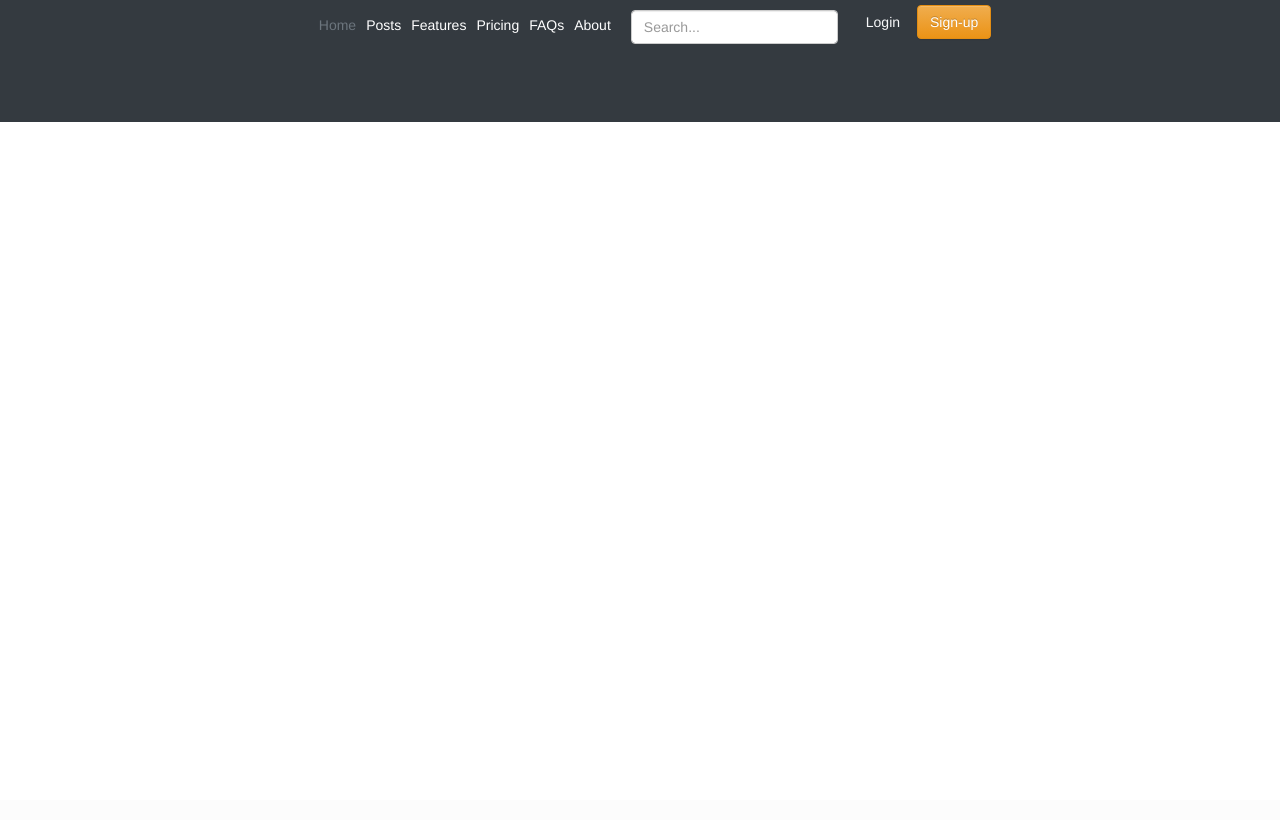
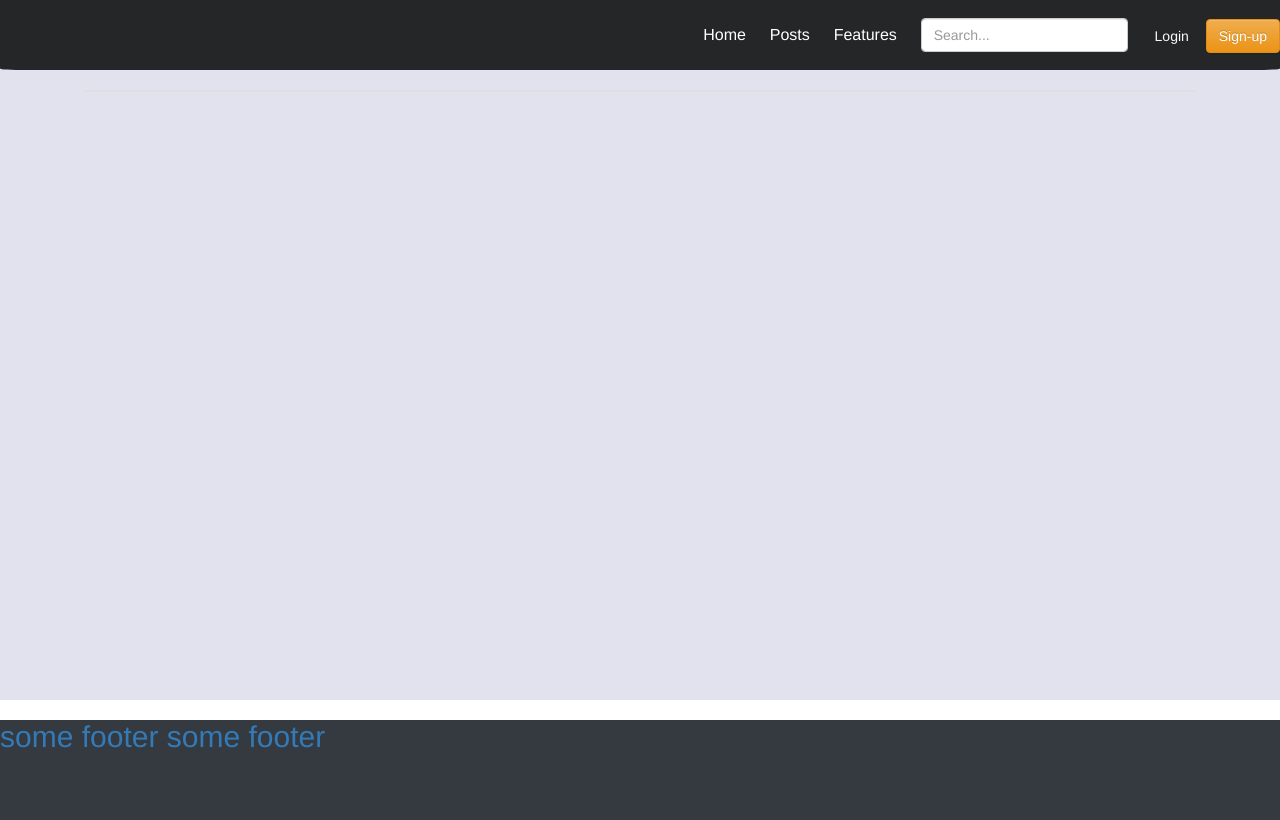
Before and after one commit to katerinArtem/MyPetProjectSite, a Django app: page /features/ in a window 1280 px wide. Before the commit the page ends 122 px from the top, so only its background shows below. Run offline with Django 3.2, Linux system fonts and the light colour scheme; some libraries are stand-ins or nearby versions.

Commit message:
reworked navbar and some   css and js includes

```diff
--- a/taskmanager/templates/base.html
+++ b/taskmanager/templates/base.html
@@ -1,17 +1,20 @@
 <!DOCTYPE html>
 <html lang="en">
 <head>
-
     <link rel="stylesheet" href="https://stackpath.bootstrapcdn.com/bootstrap/4.1.3/css/bootstrap.min.css" integrity="sha384-MCw98/SFnGE8fJT3GXwEOngsV7Zt27NXFoaoApmYm81iuXoPkFOJwJ8ERdknLPMO" crossorigin="anonymous">
     <link rel="stylesheet" href="//maxcdn.bootstrapcdn.com/bootstrap/3.2.0/css/bootstrap.min.css">
     <link rel="stylesheet" href="//maxcdn.bootstrapcdn.com/bootstrap/3.2.0/css/bootstrap-theme.min.css">
     <link rel="stylesheet" href="https://cdn.jsdelivr.net/npm/bootstrap-icons@1.6.0/font/bootstrap-icons.css">
     {% load static %}
     <link rel="stylesheet" href="{% static 'posts.css' %}">
-      <meta charset="UTF-8">
+    <link rel="stylesheet" href="{% static 'css/base.css' %}">
+    <link rel="stylesheet" href="{% static 'css/profile_dialogs.css' %}">
+    <link rel="stylesheet" href="{% static 'css/profile_dialog.css' %}">
+      <meta charset="UTF-8" content="width=device-width, initial-scale=1">
     <title>{% block title %}Home Page{% endblock %}</title>
 </head>
 <body>
+  <div class="wrapper">
     {%block errors%}
   {% for field in form.fields %}
     {% if field.errors %}
@@ -27,61 +30,42 @@
   {%endblock%}
     {%block header%}
     <header>
-      <nav class="navbar navbar-fixed-top bg-dark text-white ">
-        <div class="container-fluid">
-          <div class="d-flex flex-wrap align-items-center justify-content-end ">
-            <a href="/" class="d-flex align-items-center mb-2 mb-lg-0 text-white text-decoration-none">
-              <svg class="bi me-2" width="40" height="32" role="img" aria-label="Bootstrap"><use xlink:href="#bootstrap"/></svg>
-            </a>
-            <ul class="nav col-12 col-lg-auto me-lg-auto mb-2 justify-content-end mb-md-0">
-              <li><a href="{% url 'main:home' %}" class="nav-link px-2 text-secondary">Home</a></li>
-              <li><a href="{% url 'main:posts' %}" class="nav-link px-2 text-white">Posts</a></li>
-              <li><a href="{% url 'main:features' %}" class="nav-link px-2 text-white">Features</a></li>
-              <li><a href="#" class="nav-link px-2 text-white">Pricing</a></li>
-              <li><a href="#" class="nav-link px-2 text-white">FAQs</a></li>
-              <li><a href="#" class="nav-link px-2 text-white">About</a></li>
-              <li>
-                <form class="col-12 my-2 ">
+      <div class="fixed-top _navbar" id="navMenu">
+        <div class="itemlist" >
+          <a class="linkItem" href="{% url 'main:home' %}"><div>Home</div></a>
+          <a class="linkItem" href="{% url 'main:posts' %}"><div>Posts</div></a>
+          <a class="linkItem" href="{% url 'main:features' %}"><div>Features</div></a>
+          <form class="formItem">
             <input type="search" class="form-control form-control-dark" placeholder="Search..." aria-label="Search">
           </form>
-              </li>
-              {%if  user.is_authenticated%}
-              <li>
-                <li class="nav-item  dropleft">
-                  <a class="nav-link px-2 text-white dropdown-toggle" href="#" id="navbarDropdown"
-                  role="button" data-toggle="dropdown" aria-haspopup="true" aria-expanded="false">
-                      {{user.username}}
+          {% if user.is_authenticated %}
+          <div class="_dropdown" >
+            <button class="_dropbtn">{{user.username}}</button>
+            <div class="_dropdown-content" style="right: 0;">
+              <a href="{% url 'main:profile_update' %}">Profile</a>
+              <a href="{% url 'main:profile_posts' %}">Your posts</a>
+              <a href="{% url 'main:profile_dialogs' %}">Dialogs</a>
+              <a href="{% url 'logout' %}">Logout</a>
+              <a href="{% url 'main:home'%}admin/">Admin Panel</a>
+            </div>
+          </div>
+          <a class="imglinkItem" href="{% url 'main:profile_update' %}">
+            <img class="img_cirqle" src="{{MEDIA_URL}}{{user.user_favicon}}">
           </a>
-                  <div class="dropdown-menu" aria-labelledby="navbarDropdown">
-                    <a class="dropdown-item" href="{% url 'main:profile_update' %}">Profile</a>
-                    <a class="dropdown-item" href="{% url 'main:profile_posts' %}">Your posts</a>
-                    <a class="dropdown-item" href="{% url 'main:profile_messages' %}">Messages</a>
-                    <div class="dropdown-divider"></div>
-                    <a class="dropdown-item" href="{% url 'logout' %}">Logout</a>
-                    <div class="dropdown-divider"></div>
-                    <a class="dropdown-item" href="{% url 'main:home'%}admin/">Admin Panel</a>
-                  </div>
-                </li>
-              </li>
           {%else%}
-              <div class="text-end">
-                <button id="Login" type="button" class="btn btn-outline-light me-2">Login</button>
-                <script type="text/javascript">
+          <button class="btn btn-outline-light" id="Login" type="button">Login</button>
+          <button class="btn btn-warning " id="Sign-up" type="button">Sign-up</button>
+          <script >
             document.getElementById("Login").onclick = function () {
               location.href = "{% url '_login' %}";
             };
-                </script>
-                <button id="Sign-up" type="button" class="btn btn-warning ">Sign-up</button>
-                <script type="text/javascript">
             document.getElementById("Sign-up").onclick = function () {
               location.href = "{% url 'main:sign_up' %}";
             };
           </script>
-              </div>
           {%endif%}
         </div>
       </div>
-      </nav>
     </header>
     {%endblock%}
 
@@ -94,24 +78,26 @@
     {% endif %}
 
 
+
     <script src="{% static 'js/jquery-3.6.0.js' %}"></script>
     <script src="{% static 'js/infinite-scroll.js' %}"></script>
 
 
-    <div class="background_content_color ">
-      <div class="content_padding content_height">
+    <div id="godown" class=" background_content">
       {%block content%}
       {%endblock%}
     </div>
-    </div>
 
 
-
+    <!--
       <script src="https://code.jquery.com/jquery-3.3.1.slim.min.js" integrity="sha384-q8i/X+965DzO0rT7abK41JStQIAqVgRVzpbzo5smXKp4YfRvH+8abtTE1Pi6jizo" crossorigin="anonymous"></script>
       <script src="https://cdnjs.cloudflare.com/ajax/libs/popper.js/1.14.3/umd/popper.min.js" integrity="sha384-ZMP7rVo3mIykV+2+9J3UJ46jBk0WLaUAdn689aCwoqbBJiSnjAK/l8WvCWPIPm49" crossorigin="anonymous"></script>
+    -->
     <script src="https://stackpath.bootstrapcdn.com/bootstrap/4.1.3/js/bootstrap.min.js" integrity="sha384-ChfqqxuZUCnJSK3+MXmPNIyE6ZbWh2IMqE241rYiqJxyMiZ6OW/JmZQ5stwEULTy" crossorigin="anonymous"></script>
+    <script src="{% static 'js/base.js' %}"></script>
+    <script src="{% static 'js/profile_dialogs.js' %}"></script>
+    <script src="{% static 'js/posts.js' %}"></script>
 
-</body>
     {% block footer %}
     <div class="page-footer footer_color">
 
@@ -124,4 +110,6 @@
 
     </div>
     {% endblock %}
+  </div>
+</body>
 </html>
```
Lines whose indentation alone changed are shown as unchanged.
